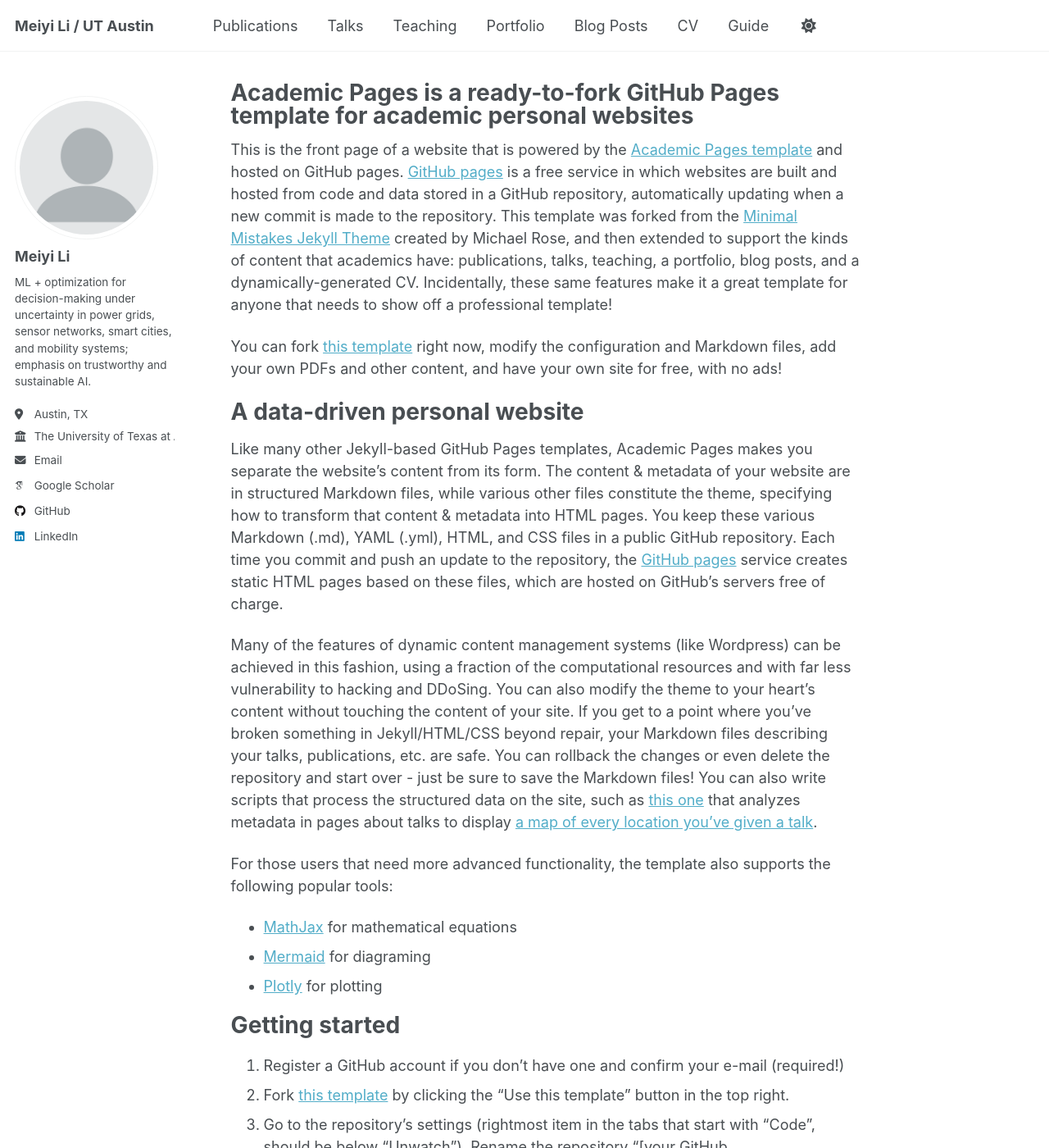
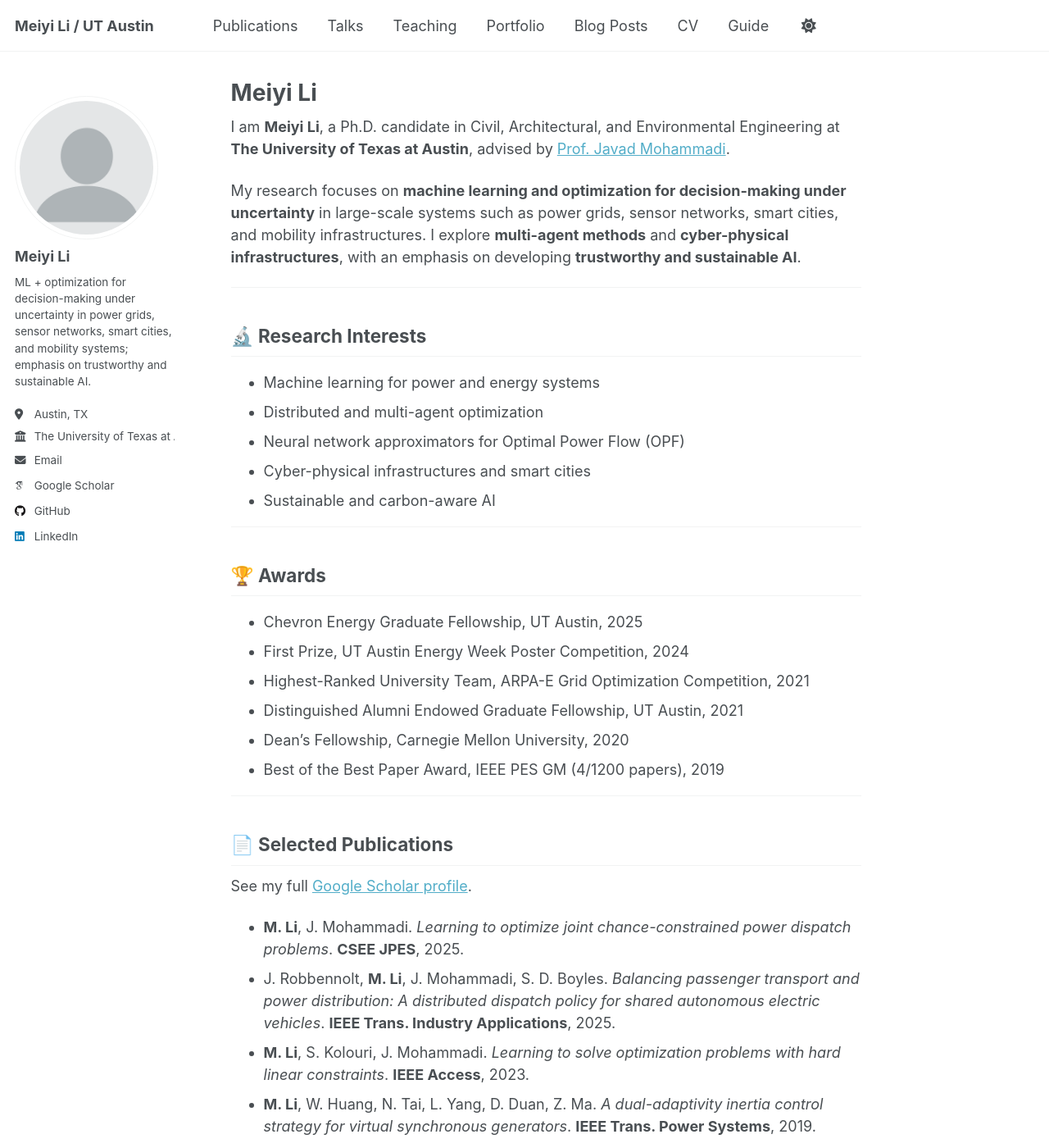
Before and after one commit to meiyilutaustin/meiyilutaustin.github.io, a Jekyll site: the page built from _pages/about.md, in a window 1280 px wide and 1400 px high. Shown: the whole window at 82% size. Built offline with Jekyll 4.4.1, drawn with Linux system fonts in a browser that asks for light colours; some web fonts are replaced; a script that is not in the unit is left out; some of the changed text lies outside the part shown.

Commit message:
Update about.md

```diff
--- a/_pages/about.md
+++ b/_pages/about.md
@@ -1,56 +1,54 @@
 ---
 permalink: /
-title: "Academic Pages is a ready-to-fork GitHub Pages template for academic personal websites"
+title: "Meiyi Li"
 author_profile: true
 redirect_from:
   - /about/
   - /about.html
 ---
 
-This is the front page of a website that is powered by the [Academic Pages template](https://github.com/academicpages/academicpages.github.io) and hosted on GitHub pages. [GitHub pages](https://pages.github.com) is a free service in which websites are built and hosted from code and data stored in a GitHub repository, automatically updating when a new commit is made to the repository. This template was forked from the [Minimal Mistakes Jekyll Theme](https://mmistakes.github.io/minimal-mistakes/) created by Michael Rose, and then extended to support the kinds of content that academics have: publications, talks, teaching, a portfolio, blog posts, and a dynamically-generated CV. Incidentally, these same features make it a great template for anyone that needs to show off a professional template!
+I am **Meiyi Li**, a Ph.D. candidate in Civil, Architectural, and Environmental Engineering at **The University of Texas at Austin**, advised by [Prof. Javad Mohammadi](https://javadm-utexas.github.io/Homepage/).
 
- You can fork [this template](https://github.com/academicpages/academicpages.github.io) right now, modify the configuration and Markdown files, add your own PDFs and other content, and have your own site for free, with no ads!
+My research focuses on **machine learning and optimization for decision-making under uncertainty** in large-scale systems such as power grids, sensor networks, smart cities, and mobility infrastructures. I explore **multi-agent methods** and **cyber-physical infrastructures**, with an emphasis on developing **trustworthy and sustainable AI**.
 
-A data-driven personal website
-======
-Like many other Jekyll-based GitHub Pages templates, Academic Pages makes you separate the website's content from its form. The content & metadata of your website are in structured Markdown files, while various other files constitute the theme, specifying how to transform that content & metadata into HTML pages. You keep these various Markdown (.md), YAML (.yml), HTML, and CSS files in a public GitHub repository. Each time you commit and push an update to the repository, the [GitHub pages](https://pages.github.com/) service creates static HTML pages based on these files, which are hosted on GitHub's servers free of charge.
+---
 
-Many of the features of dynamic content management systems (like Wordpress) can be achieved in this fashion, using a fraction of the computational resources and with far less vulnerability to hacking and DDoSing. You can also modify the theme to your heart's content without touching the content of your site. If you get to a point where you've broken something in Jekyll/HTML/CSS beyond repair, your Markdown files describing your talks, publications, etc. are safe. You can rollback the changes or even delete the repository and start over - just be sure to save the Markdown files! You can also write scripts that process the structured data on the site, such as [this one](https://github.com/academicpages/academicpages.github.io/blob/master/talkmap.ipynb) that analyzes metadata in pages about talks to display [a map of every location you've given a talk](https://academicpages.github.io/talkmap.html).
+## 🔬 Research Interests
+- Machine learning for power and energy systems
+- Distributed and multi-agent optimization
+- Neural network approximators for Optimal Power Flow (OPF)
+- Cyber-physical infrastructures and smart cities
+- Sustainable and carbon-aware AI
 
-For those users that need more advanced functionality, the template also supports the following popular tools:
-- [MathJax](https://www.mathjax.org/) for mathematical equations
-- [Mermaid](https://mermaid.js.org/) for diagraming
-- [Plotly](https://plotly.com/javascript/) for plotting
+---
 
-Getting started
-======
-1. Register a GitHub account if you don't have one and confirm your e-mail (required!)
-1. Fork [this template](https://github.com/academicpages/academicpages.github.io) by clicking the "Use this template" button in the top right.
-1. Go to the repository's settings (rightmost item in the tabs that start with "Code", should be below "Unwatch"). Rename the repository "[your GitHub username].github.io", which will also be your website's URL.
-1. Set site-wide configuration and create content & metadata (see below -- also see [this set of diffs](http://archive.is/3TPas) showing what files were changed to set up [an example site](https://getorg-testacct.github.io) for a user with the username "getorg-testacct")
-1. Upload any files (like PDFs, .zip files, etc.) to the files/ directory. They will appear at https://[your GitHub username].github.io/files/example.pdf.
-1. Check status by going to the repository settings, in the "GitHub pages" section
+## 🏆 Awards
+- Chevron Energy Graduate Fellowship, UT Austin, 2025
+- First Prize, UT Austin Energy Week Poster Competition, 2024
+- Highest-Ranked University Team, ARPA-E Grid Optimization Competition, 2021
+- Distinguished Alumni Endowed Graduate Fellowship, UT Austin, 2021
+- Dean’s Fellowship, Carnegie Mellon University, 2020
+- Best of the Best Paper Award, IEEE PES GM (4/1200 papers), 2019
 
-Site-wide configuration
-------
-The main configuration file for the site is in the base directory in [_config.yml](https://github.com/academicpages/academicpages.github.io/blob/master/_config.yml), which defines the content in the sidebars and other site-wide features. You will need to replace the default variables with ones about yourself and your site's github repository. The configuration file for the top menu is in [_data/navigation.yml](https://github.com/academicpages/academicpages.github.io/blob/master/_data/navigation.yml). For example, if you don't have a portfolio or blog posts, you can remove those items from that navigation.yml file to remove them from the header.
+---
 
-Create content & metadata
-------
-For site content, there is one Markdown file for each type of content, which are stored in directories like _publications, _talks, _posts, _teaching, or _pages. For example, each talk is a Markdown file in the [_talks directory](https://github.com/academicpages/academicpages.github.io/tree/master/_talks). At the top of each Markdown file is structured data in YAML about the talk, which the theme will parse to do lots of cool stuff. The same structured data about a talk is used to generate the list of talks on the [Talks page](https://academicpages.github.io/talks), each [individual page](https://academicpages.github.io/talks/2012-03-01-talk-1) for specific talks, the talks section for the [CV page](https://academicpages.github.io/cv), and the [map of places you've given a talk](https://academicpages.github.io/talkmap.html) (if you run this [python file](https://github.com/academicpages/academicpages.github.io/blob/master/talkmap.py) or [Jupyter notebook](https://github.com/academicpages/academicpages.github.io/blob/master/talkmap.ipynb), which creates the HTML for the map based on the contents of the _talks directory).
+## 📄 Selected Publications
+See my full [Google Scholar profile](https://scholar.google.com/citations?user=vYnoysMAAAAJ).
 
-**Markdown generator**
+- **M. Li**, J. Mohammadi. *Learning to optimize joint chance-constrained power dispatch problems*. **CSEE JPES**, 2025.
+- J. Robbennolt, **M. Li**, J. Mohammadi, S. D. Boyles. *Balancing passenger transport and power distribution: A distributed dispatch policy for shared autonomous electric vehicles*. **IEEE Trans. Industry Applications**, 2025.
+- **M. Li**, S. Kolouri, J. Mohammadi. *Learning to solve optimization problems with hard linear constraints*. **IEEE Access**, 2023.
+- **M. Li**, W. Huang, N. Tai, L. Yang, D. Duan, Z. Ma. *A dual-adaptivity inertia control strategy for virtual synchronous generators*. **IEEE Trans. Power Systems**, 2019.
 
-The repository includes [a set of Jupyter notebooks](https://github.com/academicpages/academicpages.github.io/tree/master/markdown_generator
-) that converts a CSV containing structured data about talks or presentations into individual Markdown files that will be properly formatted for the Academic Pages template. The sample CSVs in that directory are the ones I used to create my own personal website at stuartgeiger.com. My usual workflow is that I keep a spreadsheet of my publications and talks, then run the code in these notebooks to generate the Markdown files, then commit and push them to the GitHub repository.
+---
 
-How to edit your site's GitHub repository
-------
-Many people use a git client to create files on their local computer and then push them to GitHub's servers. If you are not familiar with git, you can directly edit these configuration and Markdown files directly in the github.com interface. Navigate to a file (like [this one](https://github.com/academicpages/academicpages.github.io/blob/master/_talks/2012-03-01-talk-1.md) and click the pencil icon in the top right of the content preview (to the right of the "Raw | Blame | History" buttons). You can delete a file by clicking the trashcan icon to the right of the pencil icon. You can also create new files or upload files by navigating to a directory and clicking the "Create new file" or "Upload files" buttons.
+## 🎤 Talks & Presentations
+- *Constraint-aware learning for multi-agent optimization of market-participating VPPs.* IEEE PES GM, Austin, TX, 2025
+- *AI’s carbon diet: Can we make machine learning clean and green?* UT Energy Week, Austin, TX, 2025
+- *Towards reliable neural optimizers: A permutation equivariant neural approximation.* DDDAS Conference, 2024
 
-Example: editing a Markdown file for a talk
-![Editing a Markdown file for a talk](/images/editing-talk.png)
+---
 
-For more info
-------
-More info about configuring Academic Pages can be found in [the guide](https://academicpages.github.io/markdown/), the [growing wiki](https://github.com/academicpages/academicpages.github.io/wiki), and you can always [ask a question on GitHub](https://github.com/academicpages/academicpages.github.io/discussions). The [guides for the Minimal Mistakes theme](https://mmistakes.github.io/minimal-mistakes/docs/configuration/) (which this theme was forked from) might also be helpful.
+## 📬 Contact
+- Email: [meiyil@utexas.edu](mailto:meiyil@utexas.edu)
+- [LinkedIn](https://www.linkedin.com/in/meiyi-li-power/) | [Google Scholar](https://scholar.google.com/citations?user=vYnoysMAAAAJ)
```
